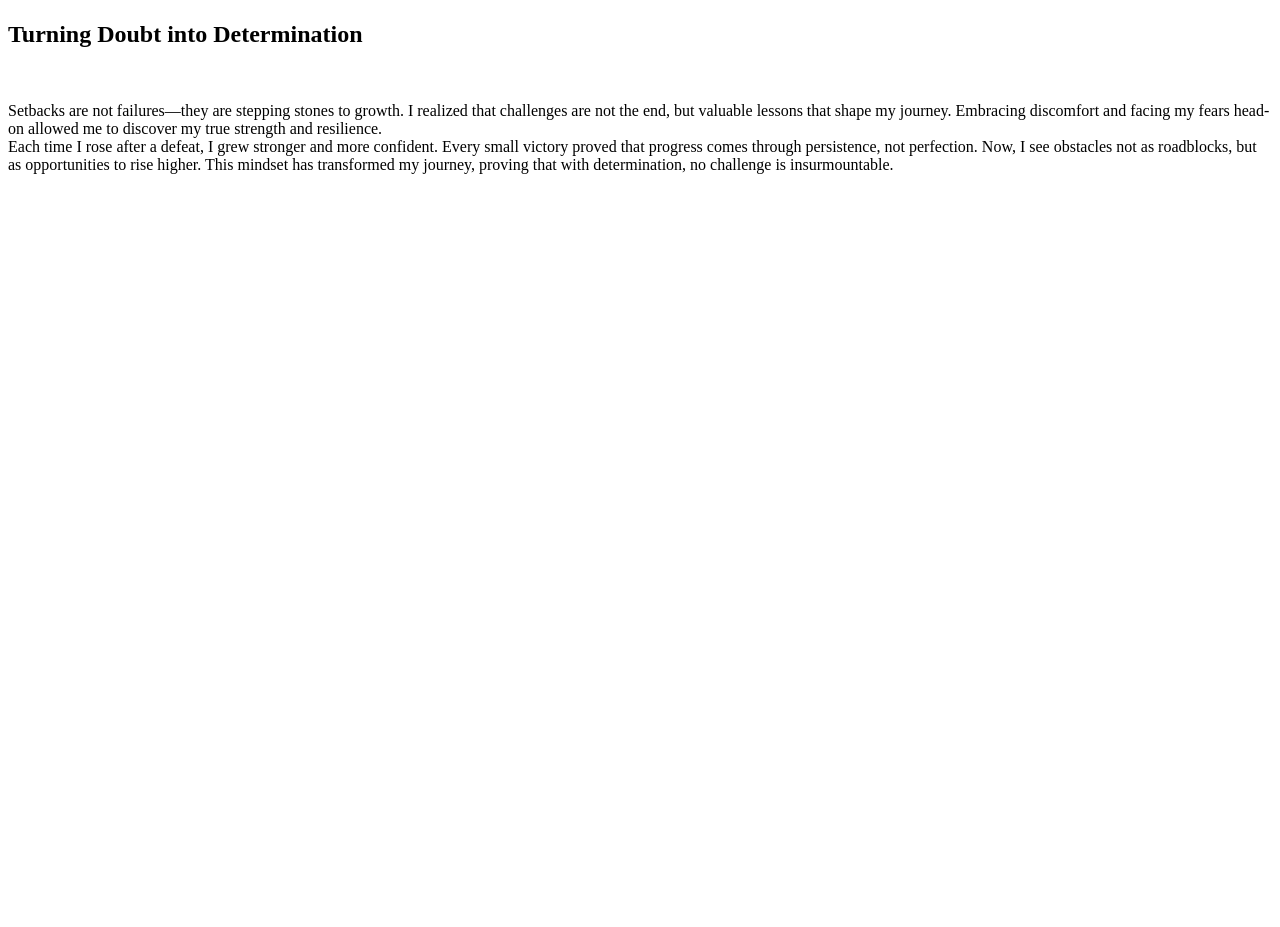
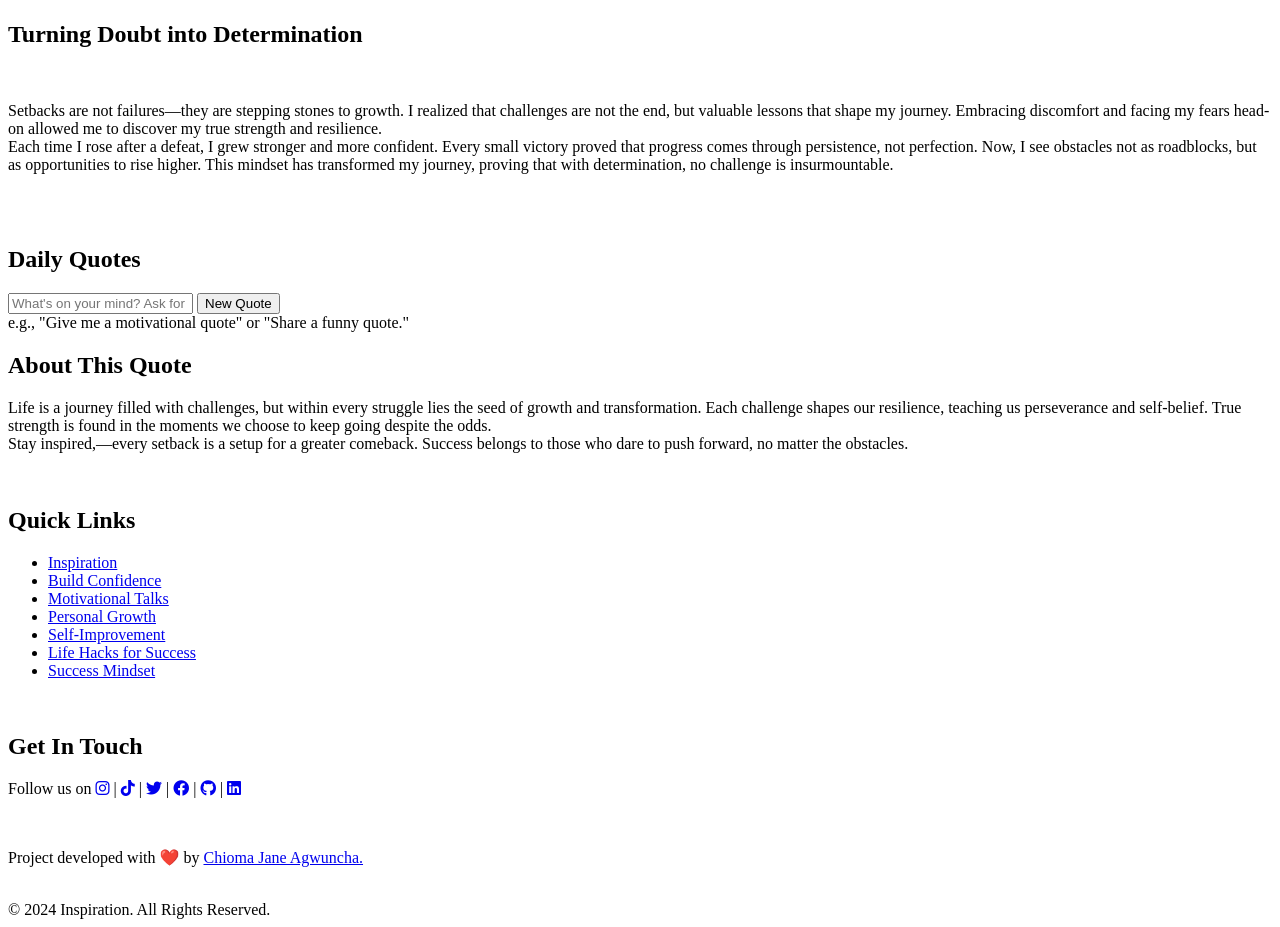
Before and after one commit to Jane0056/Jane_Insipiring_Quote_Project, a plain HTML site: page index.html in a window 1280 px wide. Shown: the part 3012-3939 px from the top of the page. Before the commit the page ends 3246 px from the top, so only its background shows below. Drawn offline with nearby package versions, Linux system fonts and the light colour scheme.

Commit message:
Added Quotes and Footer Sections with Interactive Features
- Introduced a Quotes Section allowing users to generate daily motivational, funny, or philosophical quotes.

- Developed a Footer Section with multiple features:

```diff
--- a/index.html
+++ b/index.html
@@ -290,6 +290,95 @@
     <br />
     <br />
 
+    <!-- Quotes Section -->
+
+    <section class="quotes-section" id="quotes">
+        <h2 class="section-title">Daily Quotes</h2>
+        <div class="form-section">
+            <form id="quote-generator">
+                <input type="text" id="user-input" class="user-input" required
+                    placeholder="What's on your mind? Ask for a motivational, funny, or philosophical quote!"
+                    autocomplete="off" />
+                <button type="submit" value="New Quote" class="submit-btn" id="submit-btn">New Quote</button>
+            </form>
+            <div class="hint">e.g., "Give me a motivational quote" or "Share a funny quote."</div>
+        </div>
+
+        <!-- AI Response Area -->
+        <div id="output" class="output"></div> <!-- Output container for displaying the quote -->
+    </section>
+
+    <!-- Footer Section -->
+
+    <footer class="footer">
+        <div class="footer-content">
+            <div class="footer-section about">
+                <h2>About This Quote</h2>
+                <p class="story">
+                    Life is a journey filled with challenges, but within every struggle lies the seed of growth and
+                    transformation. Each
+                    challenge shapes our resilience, teaching us perseverance and self-belief. True strength is found in
+                    the moments we
+                    choose to keep going despite the odds.
+                    <br />
+                    Stay inspired,—every setback is a setup for a greater comeback. Success belongs to those who dare to
+                    push forward, no
+                    matter the obstacles.
+                </p>
+            </div>
+            <br />
+            <div class="footer-section slinks">
+                <h2>Quick Links</h2>
+                <ul>
+                    <li><a href="https://www.brainyquote.com/topics/inspirational-quotes"
+                            target="_blank">Inspiration</a>
+                    </li>
+                    <li><a href="https://www.powerofpositivity.com/" target="_blank">Build Confidence</a></li>
+                    <li><a href="https://www.ted.com/talks" target="_blank">Motivational Talks</a></li>
+                    <li><a href="https://www.success.com/" target="_blank">Personal Growth</a></li>
+                    <li><a href="https://www.verywellmind.com/self-improvement-4157212"
+                            target="_blank">Self-Improvement</a>
+                    </li>
+                    <li><a href="https://www.lifehack.org/" target="_blank">Life Hacks for Success</a></li>
+                    <li><a href="https://www.successconsciousness.com/" target="_blank">Success Mindset</a></li>
+                </ul>
+            </div>
+
+            <br />
+
+            <div class="footer-section contact">
+                <h2>Get In Touch</h2>
+                <p class="story">Follow us on
+                    <a href="#"><i class="fab fa-instagram"></i></a> |
+                    <a href="#"><i class="fab fa-tiktok"></i></a> |
+                    <a href="#"><i class="fab fa-twitter"></i></a> |
+                    <a href="#"><i class="fab fa-facebook"></i></a> |
+                    <a href="https://github.com/Jane0056" target="_blank" aria-label="GitHub">
+                        <i class="fab fa-github"></i></a> |
+                    </a>
+                    <a href="https://linkedin.com/in/chioma-jane-agwuncha-b427a5191" target="_blank">
+                        <i class="fab fa-linkedin"></i>
+                    </a>
+
+                </p>
+            </div>
+        </div>
+        <br />
+
+        <div class="footer-signature">
+            <p>Project developed with ❤️ by
+                <a href="https://www.chioma.de/Jane%20AI%20Project/" target="_blank">Chioma Jane
+                    Agwuncha.
+                </a>
+            </p>
+        </div>
+        <br />
+
+        <div class="footer-bottom">
+            &copy; 2024 Inspiration. All Rights Reserved.
+        </div>
+    </footer>
+
 </body>
 
 </html>
```
